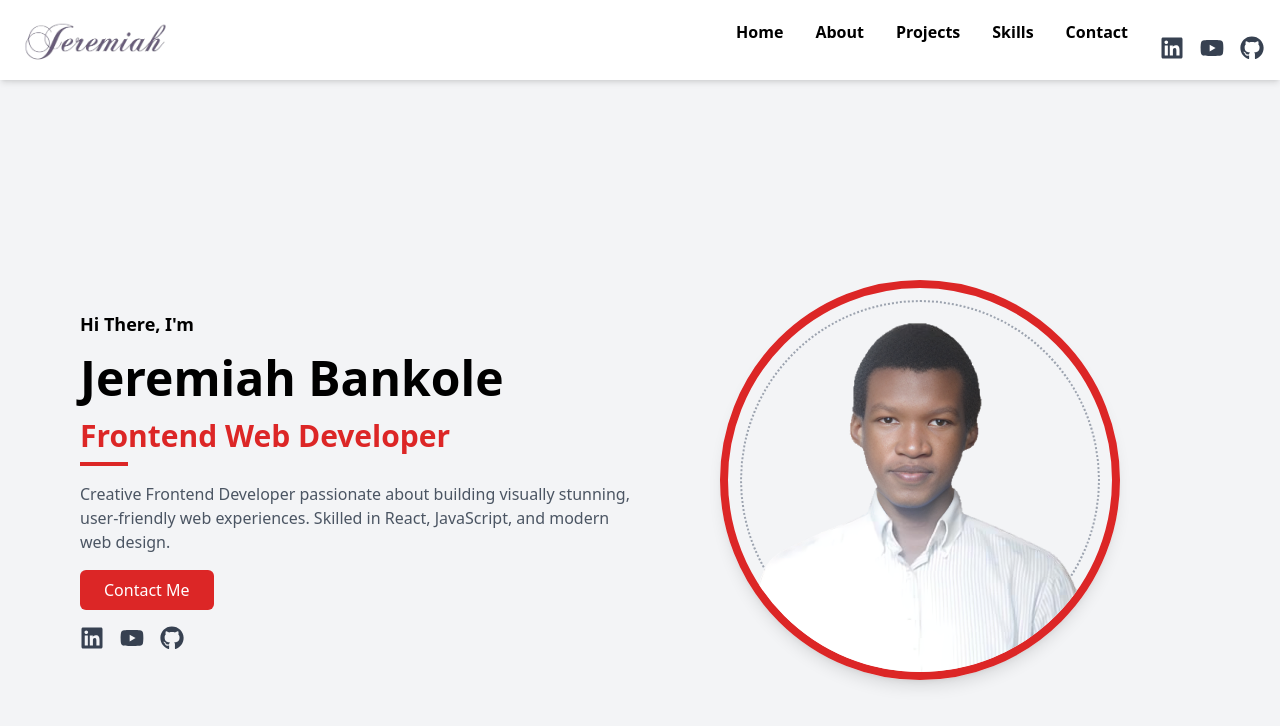
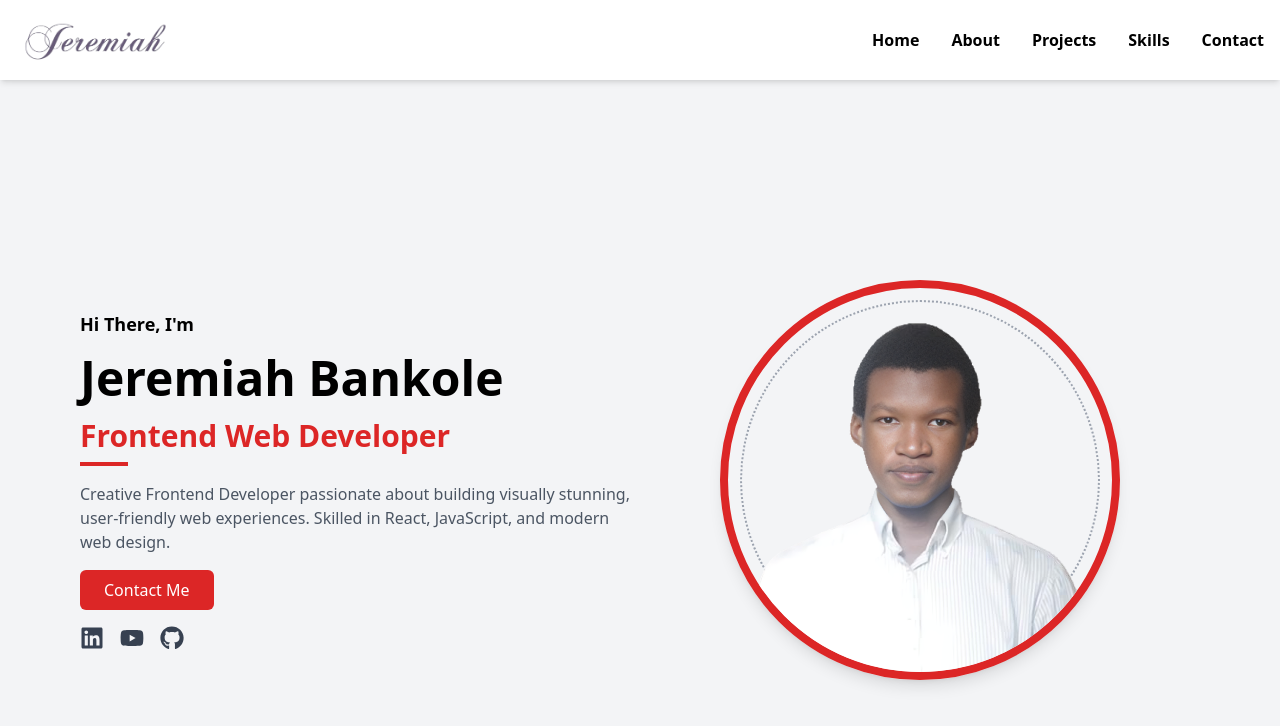
Before and after one commit to Adeoye-J/jeremiah, a React (Vite) app: page / in a window 1280 px wide. Shown: the top 726 px of the page. Built offline with nearby package versions, Linux system fonts and the light colour scheme.

Commit message:
navbar correction

```diff
--- a/src/components/Navbar.jsx
+++ b/src/components/Navbar.jsx
@@ -33,7 +33,7 @@ const Navbar = () => {
             <Link to="/skills" className="hover:text-red-600" onClick={() => setIsOpen(false)}>Skills</Link>
             <Link to="/contact" className="hover:text-red-600" onClick={() => setIsOpen(false)}>Contact</Link>
 
-            <div className="flex justify-center md:justify-start space-x-4 mt-4 text-gray-700">
+            <div className={`${isOpen ? "flex" : "hidden"} justify-center md:justify-start space-x-4 mt-4 text-gray-700`}>
               <a href="https://www.linkedin.com/in/jeremiah-bankole/" target="_blank" className="hover:text-red-600 text-2xl"><FaLinkedin /></a>
               <a href="https://www.youtube.com/@havefunwithtech" target="_blank" className="hover:text-red-600 text-2xl"><FaYoutube /></a>
               <a href="https://github.com/Adeoye-J" target="_blank" className="hover:text-red-600 text-2xl"><FaGithub /></a>
```
